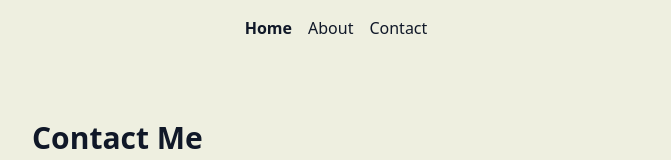
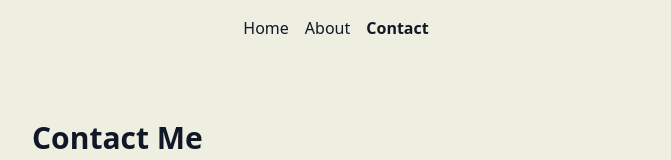
Before and after one commit to MuhammadxAlixtech/portfolio, a Next.js app: page /contact in a window 1280 px wide. Shown: the top 160 px of the page, without its empty margins (304-975 px from the left). Built offline with nearby package versions, Linux system fonts and the light colour scheme.

Commit message:
Changes in UI

```diff
--- a/src/app/page.tsx
+++ b/src/app/page.tsx
@@ -24,7 +24,13 @@ export default function Home() {
        <section className="flex flex-col md:flex-row items-center justify-center py-12">
         <div className=" text-center md:text-left space-y-4 px-10 py-10">
           <h1 className="text-4xl text-[#254D70] font-bold ">Hi, I'm Muhammad Ali</h1>
-          <p className="text-lg">
+          {/* Replaced <p> with <div> to avoid invalid HTML structure */}
+          <div className="text-lg">
+            <div style={{ position: 'relative', display: 'inline-block', whiteSpace: 'pre' }}>
+              <span style={{ visibility: 'hidden', whiteSpace: 'pre' }}>
+                Software Engineer, Solving complex problems with AI, blockchain, and algorithms.
+              </span>
+              <span style={{ position: 'absolute', left: 0, top: 0, whiteSpace: 'pre', display: 'inline-block' }}>
                 <Typewriter
                   words={[
                     'Software Engineer, Solving complex problems with AI, blockchain, and algorithms.'
@@ -36,7 +42,9 @@ export default function Home() {
                   deleteSpeed={50}
                   delaySpeed={1000}
                 />
-          </p>
+              </span>
+            </div>
+          </div>
         </div>
         <div className="md:w-1/5">
           <Image
--- a/src/components/Navbar.tsx
+++ b/src/components/Navbar.tsx
@@ -1,16 +1,28 @@
 // src/components/Navbar.tsx
+"use client"
 import Link from "next/link";
+import { usePathname } from "next/navigation";
 
 export default function Navbar() {
+  const pathname = usePathname();
   return (
     <nav className="bg-[#EEEFE0] p-4 flex gap-4 justify-center">
-      <Link href="/" className="font-bold hover:text-[#A7C1A8]">
+      <Link
+        href="/"
+        className={`${pathname === '/' ? 'font-bold' : ''} hover:text-[#A7C1A8]`}
+      >
         Home
       </Link>
-      <Link href="/about" className="hover:text-[#A7C1A8]">
+      <Link
+        href="/about"
+        className={`${pathname === '/about' ? 'font-bold' : ''} hover:text-[#A7C1A8]`}
+      >
         About
       </Link>
-      <Link href="/contact" className="hover:text-[#A7C1A8]">
+      <Link
+        href="/contact"
+        className={`${pathname === '/contact' ? 'font-bold' : ''} hover:text-[#A7C1A8]`}
+      >
         Contact
       </Link>
     </nav>
```
Lines whose indentation alone changed are shown as unchanged.
